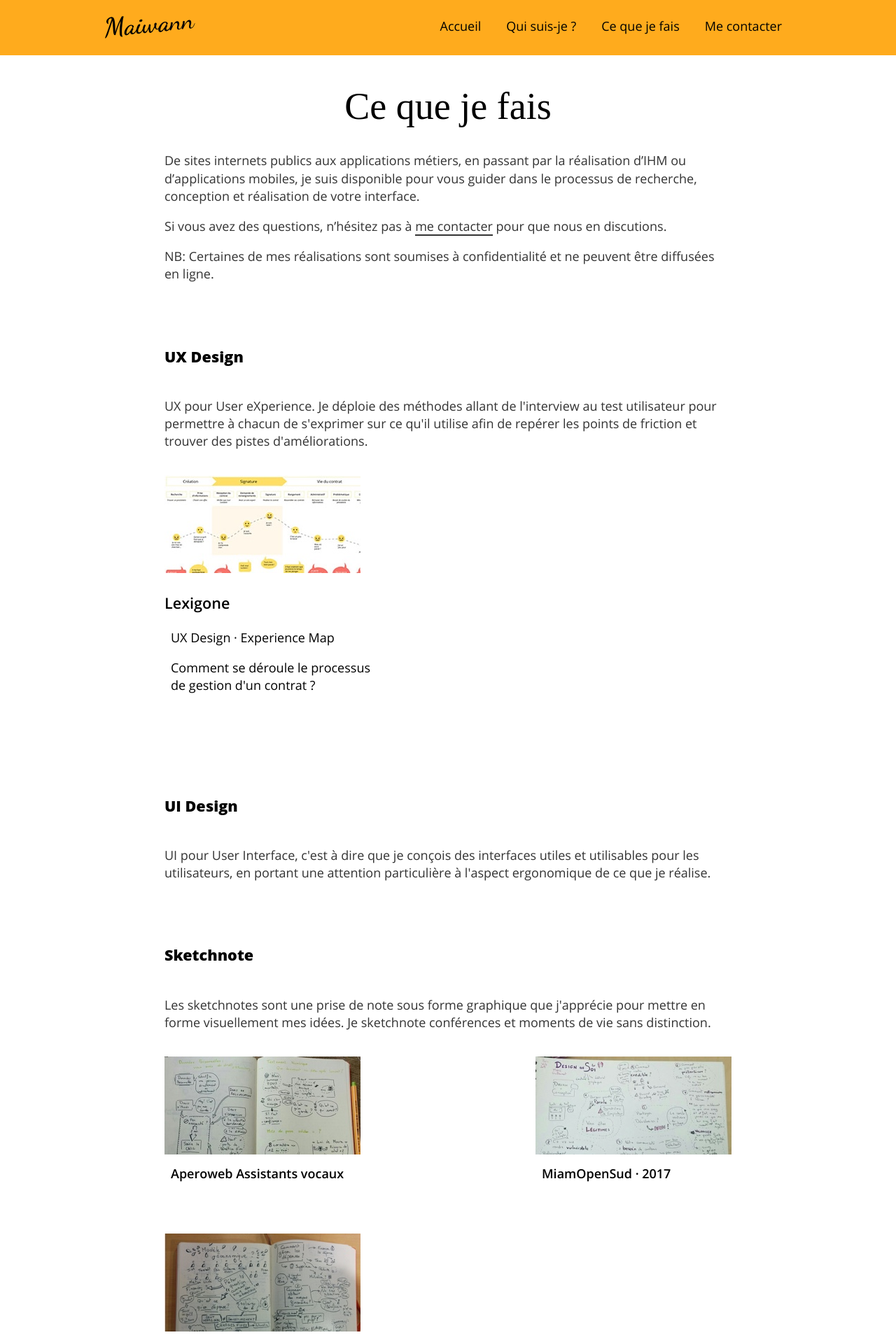
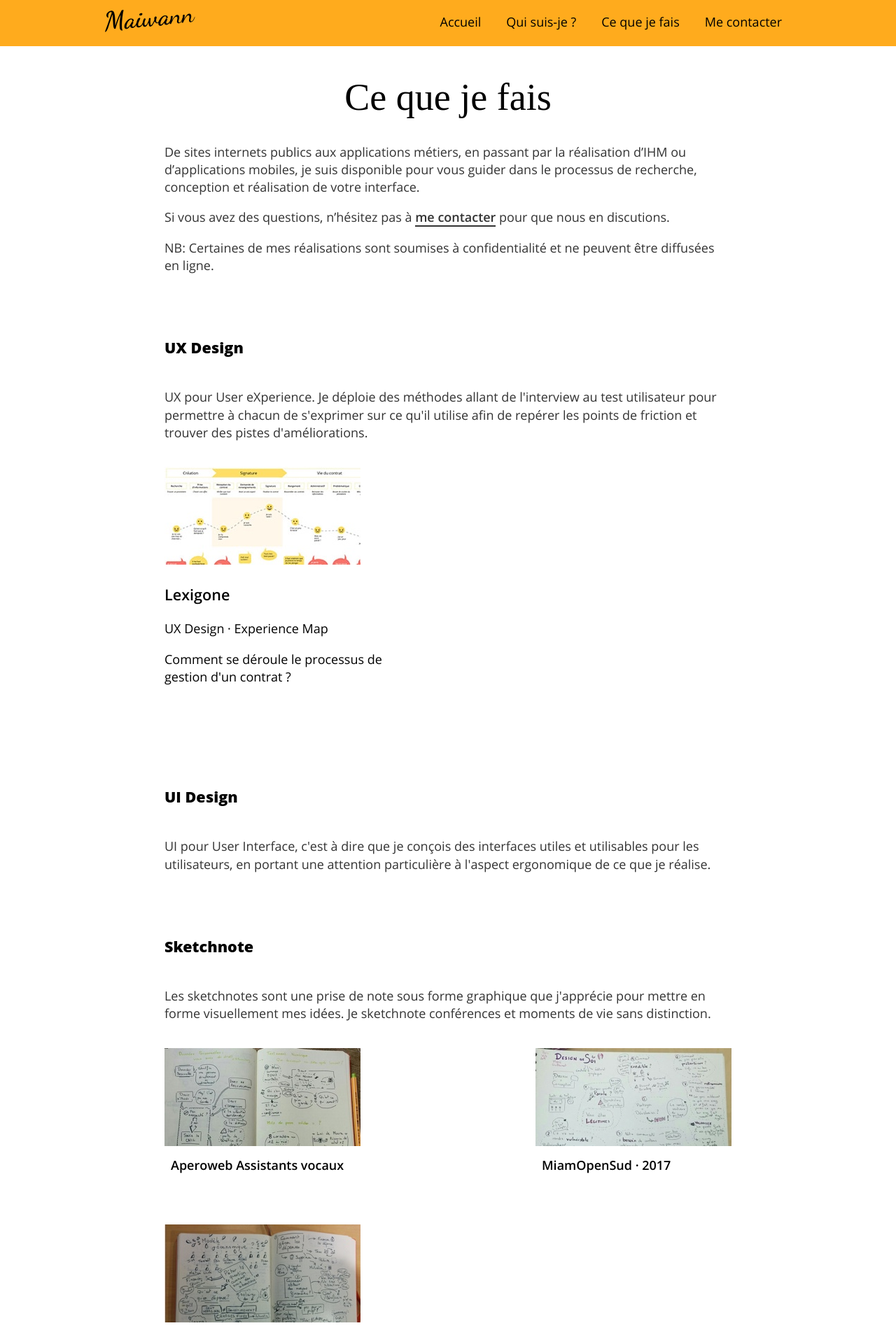
Before and after one commit to maiwann/folio, a Jekyll site: the page built from jekyll_folio2017/ce_que_je_fais.html, in a window 1280 px wide. Shown: the top 1908 px of the page at 70% size. Built offline with Jekyll 4.4.1, drawn with Linux system fonts in a browser that asks for light colours; some web fonts are replaced.

Commit message:
Détails style

```diff
--- a/jekyll_folio2017/_sass/style.scss
+++ b/jekyll_folio2017/_sass/style.scss
@@ -132,6 +132,7 @@ button {
 
 
 .lien_inline {
+	font-weight: $semiBold;
   border-bottom: 2px solid $darkGrey;
 }
 
@@ -201,10 +202,6 @@ button {
 
 #main_header_wrapper {
 	background-color: $yellow;
-}
-
-#main_header h1 {
-	margin: 0.5em 0 0.2em;
 }
 
 #main_header button {
@@ -615,7 +612,6 @@ button {
 .vignette_projet h2,
 .vignette_projet h3 {
   margin: 1em auto;
-	padding: 0 0.5em;
 }
 
 .vignette_sketchnote {
```
